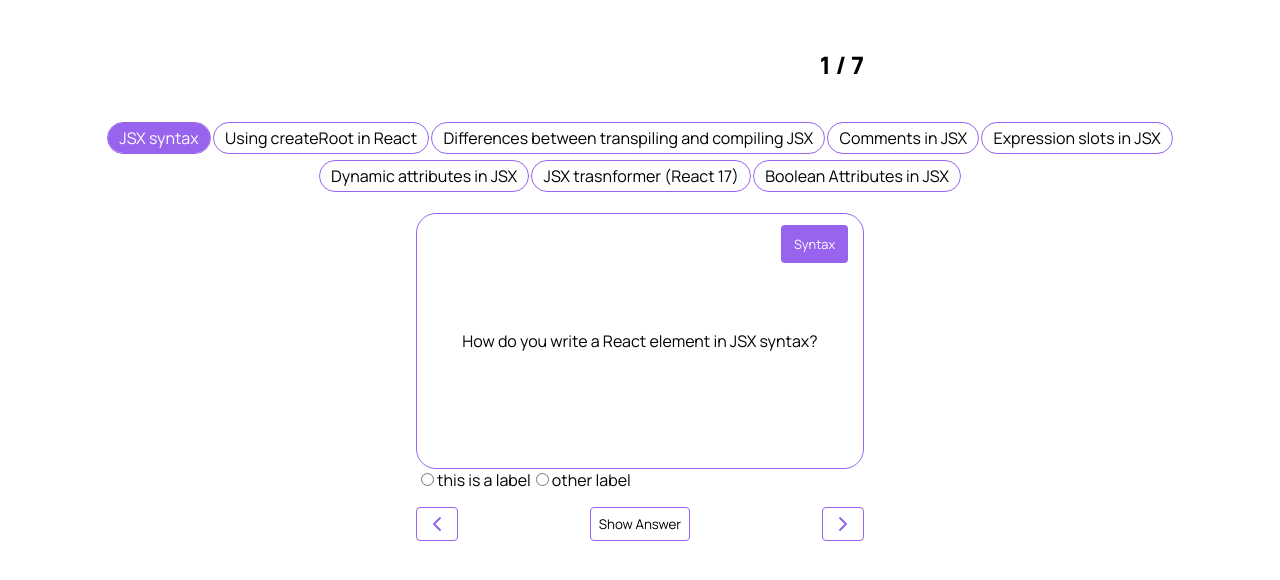
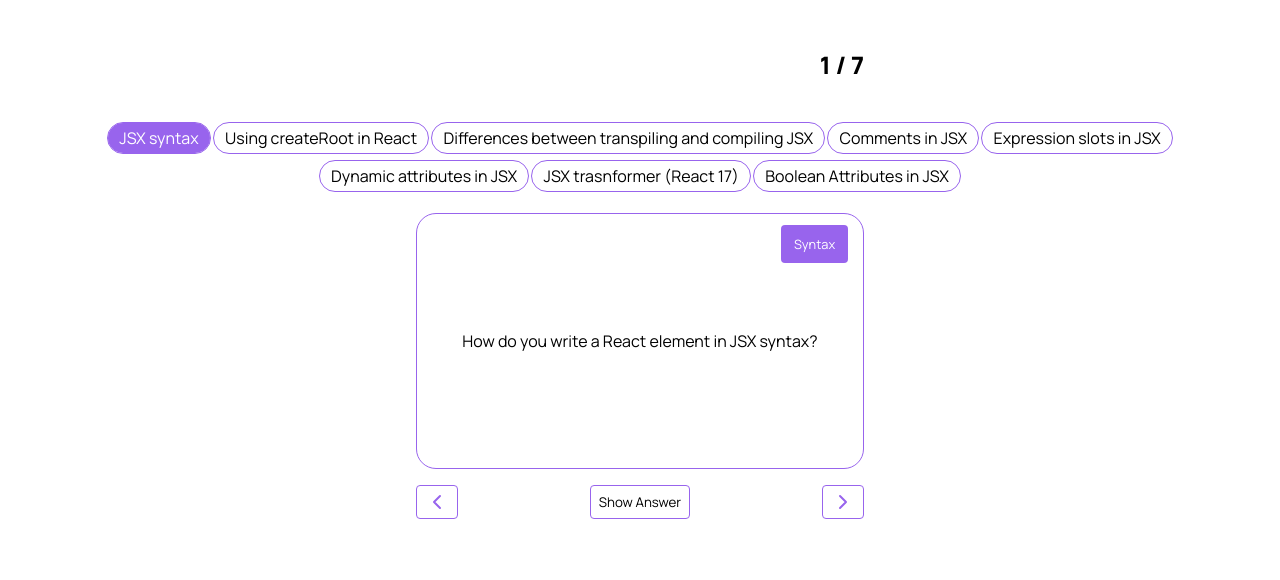
Before and after one commit to yaxchemanrique/react-flashcards, a React (Vite) app: page / in a window 1280 px wide. Shown: the top 580 px of the page. Built offline with nearby package versions, Linux system fonts and the light colour scheme; a web font is replaced by a local one.

Commit message:
fix: useless radio buttons in app.jsx

```diff
--- a/src/App.jsx
+++ b/src/App.jsx
@@ -46,10 +46,6 @@ function App() {
           data={flashcardsByTopic[questionNumber]}
           isQuestionShowing={isQuestionShowing}
         />
-        <input type="radio" id="some-radio" name="some" />
-        <label htmlFor="some-radio">this is a label</label>
-        <input type="radio" id="other-radio" name="some" />
-        <label htmlFor="other-radio">other label</label>
         <ButtonContainer>
           <Button clickHandle={() => moveQuestionByX(-1)}>
             <ChevronLeft color="var(--clr-accent-400)" />
```
